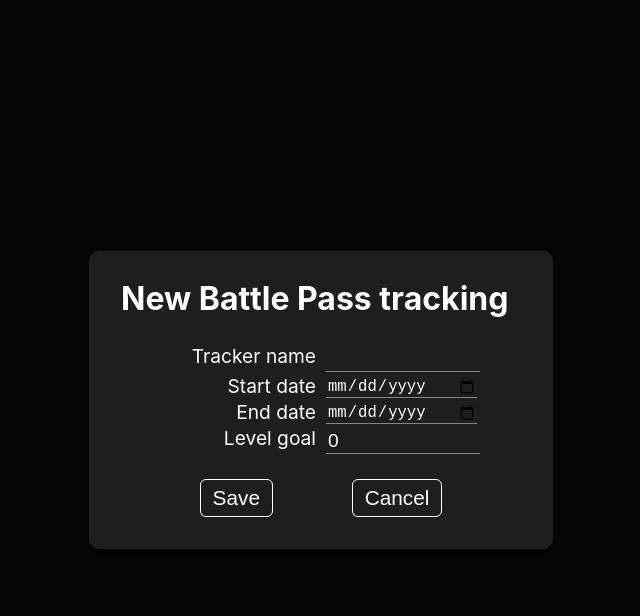
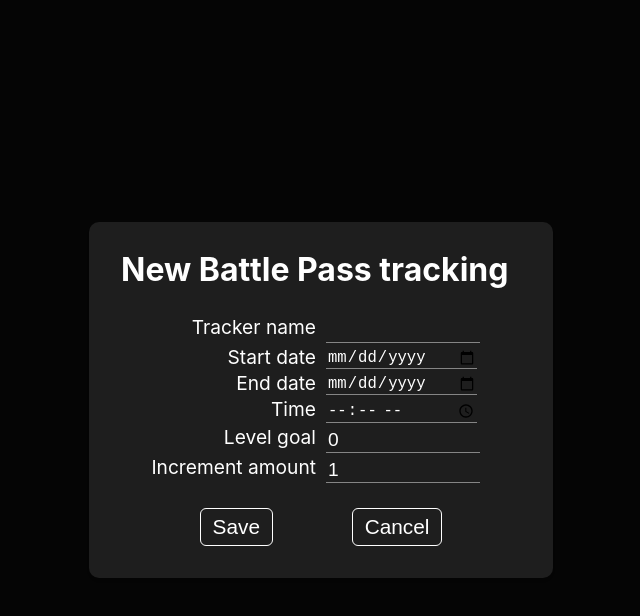
Before and after one commit to Fred-Vaniss/battlepass-tracker, a React (Create React App) app: page / in a window 1280 px wide. Both pictures are taken after a click on the button "Add battlepass". Shown: the top 616 px of the page, without its empty margins (319-959 px from the left). Built offline with nearby package versions, Linux system fonts and the light colour scheme.

Commit message:
More precise remaining time indicator (hours if less than 24)

```diff
--- a/src/App.js
+++ b/src/App.js
@@ -24,8 +24,10 @@
     name: "",
     start: "",
     end: "",
+    time: "",
     goal: 0,
-    level: "0"
+    level: "0",
+    increment: "1"
   });
   const [isEditing,setIsEditing] = useState(false);
   const [modal,setModal] = useState(false);
@@ -63,8 +65,10 @@
       name: "",
       start: "",
       end: "",
+      time: "",
       goal: 0,
-      level: "0"
+      level: "0",
+      increment: 1
     })
     setModal(false)
   }
@@ -79,8 +83,10 @@
       name: editing.name,
       start: editing.start,
       end: editing.end,
+      time: editing.time,
       goal: editing.goal,
-      level: editing.level
+      level: editing.level,
+      increment: editing.increment
     })
 
     setModal(true)
@@ -148,8 +154,10 @@
       name: "",
       start: "",
       end: "",
+      time: "",
       goal: 0,
-      level: "0"
+      level: "0",
+      increment: 1
     })
   }
 
--- a/src/components/Modal.js
+++ b/src/components/Modal.js
@@ -19,8 +19,14 @@
 						<label htmlFor="end">End date</label>
 						<input type="date" name="end" value={form.end} onChange={handleChange}/>
 
+						<label htmlFor="time">Time</label>
+						<input type="time" name="time" value={form.time} onChange={handleChange}/>
+
 						<label htmlFor="goal">Level goal</label>
 						<input type="number" name="goal" value={form.goal} onChange={handleChange}/>
+
+						<label htmlFor="increment">Increment amount</label>
+						<input type="number" name="increment" value={form.increment} onChange={handleChange}/>
 					</div>
 
 					<div className="modal-buttons-container">
--- a/src/components/ProgressBar.js
+++ b/src/components/ProgressBar.js
@@ -4,24 +4,26 @@
 
 const ProgressBar = ({data, handleChange, editButton, deleteButton, moveButton, position}) => {
   const [deleted, setDeleted] = useState(false)
-
   const [level, setLevel] = useState(data.level)
 
+  const time = data.time || "00:00"
+
   const dates = {
-    start: new Date(data.start),
+    start: new Date(`${data.start}T${time}`),
     current: new Date(),
-    end: new Date(data.end)
+    end: new Date(`${data.end}T${time}`)
   }
 
-  let timeLeft = Math.floor((dates.end - dates.current) / (1000 * 3600 * 24))
-  let timeElapsed = Math.floor((dates.current - dates.start) / (1000 * 3600 * 24))
-  let passDuration = Math.floor((dates.end - dates.start) / (1000 * 3600 * 24))
+  let daysLeft = Math.floor((dates.end - dates.current) / (1000 * 3600 * 24))
+  let hoursLeft = Math.floor((dates.end - dates.current) / (1000*60*60))
+  let timeElapsed = Math.floor((dates.current - dates.start))
+  let passDuration = Math.floor((dates.end - dates.start))
   let passGoal = data.goal
 
   let early = 0
 
   if (dates.current < dates.start) {
-    early = Math.ceil((dates.start - dates.current) / (1000 * 3600 * 24))
+    early = (dates.start - dates.current)
   }
 
   const clamp = (num, min, max) => {
@@ -55,9 +57,10 @@
   const changeButton = e => {
     const id = data.id
     const operation = e.currentTarget.getAttribute('data-operation')
-    let newLevel = level
+    let newLevel = parseInt(level)
+    const increment = parseInt(data.increment) || 1
 
-    operation === "plus" ? newLevel++ : newLevel--
+    operation === "plus" ? newLevel=newLevel+increment : newLevel=newLevel-increment
 
     setLevel(newLevel)
     handleChange(id, newLevel)
@@ -84,11 +87,13 @@
       return <div className="progress-notice"><p>ERROR: The defined goal is invalid.</p></div>
     }
 
-    if (early === 0 && timeLeft >= 0) {
+    if (early === 0 && daysLeft >= 0) {
+      const timeLeft = hoursLeft >= 24 ? <span>{daysLeft} day(s)</span> : <span>{hoursLeft} hours(s)</span>
+
       return(
         <>
           <div className="progress-days" style={{left: daysPcnt+"%"}}>
-            <span>{timeLeft} day(s)</span>
+            {timeLeft}
             <div className="measure"></div>
           </div>
           <div className="progress-buttons">
@@ -98,9 +103,14 @@
         </>
       )
     } else if (early >= 1) {
-      return <div className="progress-notice"><p>This event start in {early} day(s)</p></div>
-    } else if (timeLeft < 0) {
-      return <div className="progress-notice"><p>This event ended {-timeLeft} day(s) ago</p></div>
+      const daysEarly = Math.floor(early / (1000 * 3600 * 24))
+      const hoursEarly = Math.floor(early / (1000 * 60 * 60))
+      const earlyMessage = hoursEarly <= 24 ? <p>This event start in {hoursEarly} hours(s)</p> : <p>This event start in {daysEarly} day(s)</p>
+
+      return <div className="progress-notice">{earlyMessage}</div>
+    } else if (daysLeft < 0) {
+      const timeElapsed = hoursLeft >= -24 ? <p>This event ended {-hoursLeft-1} hours(s) ago</p> : <p>This event ended {-daysLeft-1} days(s) ago</p>
+      return <div className="progress-notice">{timeElapsed}</div>
     } else {
       return <div className="progress-notice"><p>An unknown error has occured</p></div>
     }
@@ -135,7 +145,7 @@
                 name="level"
                 value={level}
                 onChange={changeLevel}
-                style={{width: 18 * passGoal.toString().length}}
+                style={{width: 0.60 * passGoal.toString().length + "em"}}
                 />
         <h2>/{data.goal}</h2>
         <div className="buttons-container right">
```
